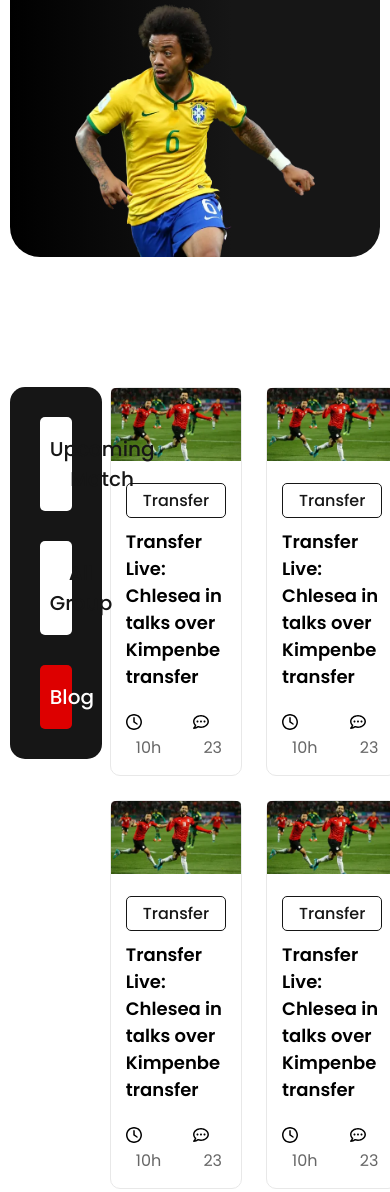
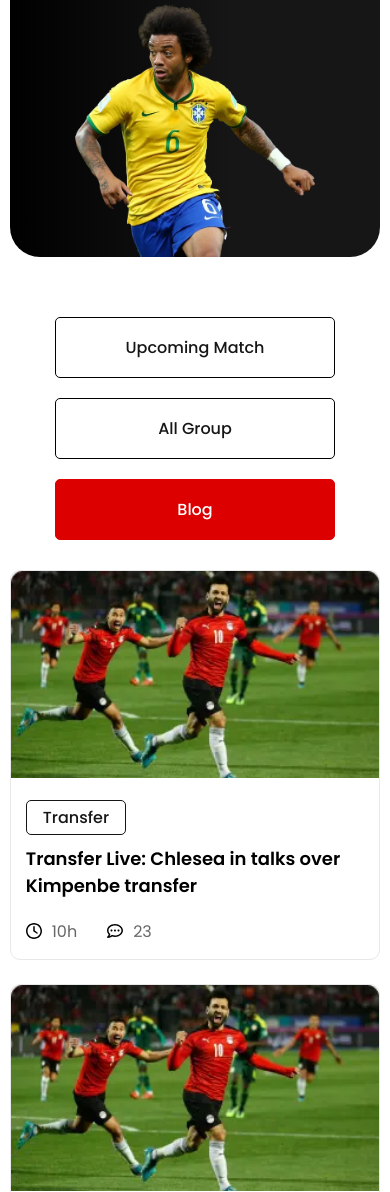
Before and after one commit to BadgerSIO/football-Mania, a plain HTML site: page index.html in a window 390 px wide. Shown: the part 286-1478 px from the top of the page. Drawn offline with Linux system fonts and the light colour scheme.

Commit message:
match part responsive done

```diff
--- a/css/responsive.css
+++ b/css/responsive.css
@@ -11,6 +11,7 @@
     font-weight: 700;
     line-height: 1.2em;
   }
+  /* hero part css end  */
 }
 @media screen and (max-width: 992px) {
   .container {
@@ -24,13 +25,25 @@
     text-overflow: ellipsis;
     font-size: 14px;
   }
-  .hero_info p span{
+  .hero_info p span {
     display: none;
   }
 
   .hero_info {
     align-items: center;
     padding: 61px 0;
+  }
+  /* hero part css end  */
+  /* match part css start  */
+  .navigation {
+    width: 30%;
+  }
+  .navigation_links a {
+    font-size: 16px;
+  }
+  .matches {
+    width: 65%;
+    grid-template-columns: repeat(2, 1fr);
   }
 }
 @media screen and (max-width: 768px) {
@@ -46,35 +59,80 @@
     align-items: center;
     padding: 61px 0;
   }
+  /* hero part css end  */
+
+  /* match part css start  */
+  #livematch {
+    padding: 70px 0;
+  }
+  #livematch > .container {
+    flex-direction: column;
+  }
+  .navigation {
+    width: 100%;
+  }
+  .navigation_links {
+    background: #16161600;
+  }
+  .navigation_links ul {
+    display: flex;
+    justify-content: space-between;
+  }
+  .navigation_links li:nth-child(2) {
+    margin: 0;
+  }
+  .navigation_links li {
+    border: 1px solid #000;
+    width: 31%;
+  }
+  .matches {
+    width: 100%;
+  }
 }
 @media screen and (max-width: 688px) {
-
   .hero_info h2 {
     font-size: 26px;
     line-height: 1.5em;
-
   }
-  .hero_info p{
+  .hero_info p {
     font-size: 14px;
     font-weight: 400;
     color: #ffffffaf;
   }
 
-  .hero_banner{
+  .hero_banner {
     flex-direction: column;
     text-align: center;
   }
-  .hero_banner > div:nth-child(1){
+  .hero_banner > div:nth-child(1) {
     width: 65%;
   }
-  .hero_banner > div:nth-child(2){
+  .hero_banner > div:nth-child(2) {
     width: 65%;
   }
-  .hero_info{
+  .hero_info {
     padding: 0 0 21px 0;
   }
   .hero_info button {
     padding: 8px 15px;
   }
+  /* hero part css end  */
 
+  /* match part css start  */
+  #livematch {
+    padding: 30px 0;
+  }
+  .navigation_links ul {
+    flex-direction: column;
+    align-items: center;
+  }
+  .navigation_links li:nth-child(2) {
+    margin: 20px 0;
+  }
+  .navigation_links li {
+    width: 90%;
+  }
+  .matches {
+    grid-template-columns: repeat(1, 1fr);
+  }
 }
--- a/css/style.css
+++ b/css/style.css
@@ -96,10 +96,16 @@ a {
 .hero_image {
   text-align: center;
 }
-.hero_image img{
+.hero_image img {
   width: 100%;
 }
 /* match part css start  */
+#livematch {
+  padding: 130px 0;
+}
+.navigation {
+  width: 25%;
+}
 .navigation_links {
   background: #161616;
   text-align: center;
@@ -111,7 +117,6 @@ a {
 .navigation_links li {
   list-style: none;
   background: #ffffff;
-
   border-radius: 5px;
 }
 .navigation_links li:nth-child(2) {
@@ -126,16 +131,12 @@ a {
 }
 .activeNav {
   background: var(--clrprimary) !important;
+  border: 1px solid var(--clrprimary) !important;
 }
 .activeNav > a {
   color: #ffffff;
 }
-#livematch {
-  padding: 130px 0;
-}
-.navigation {
-  width: 25%;
-}
+
 .matches {
   width: 73%;
   display: grid;
```
